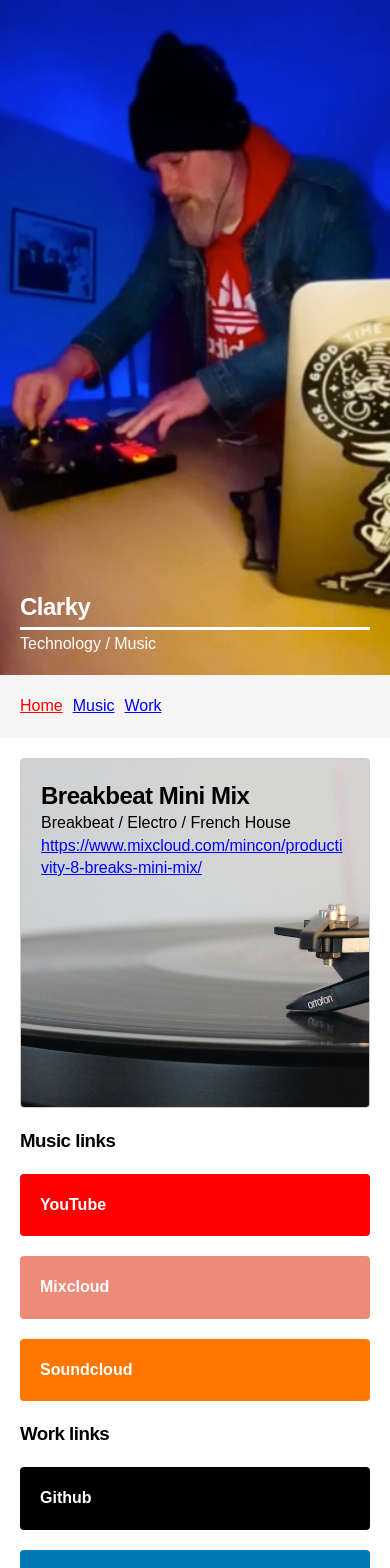
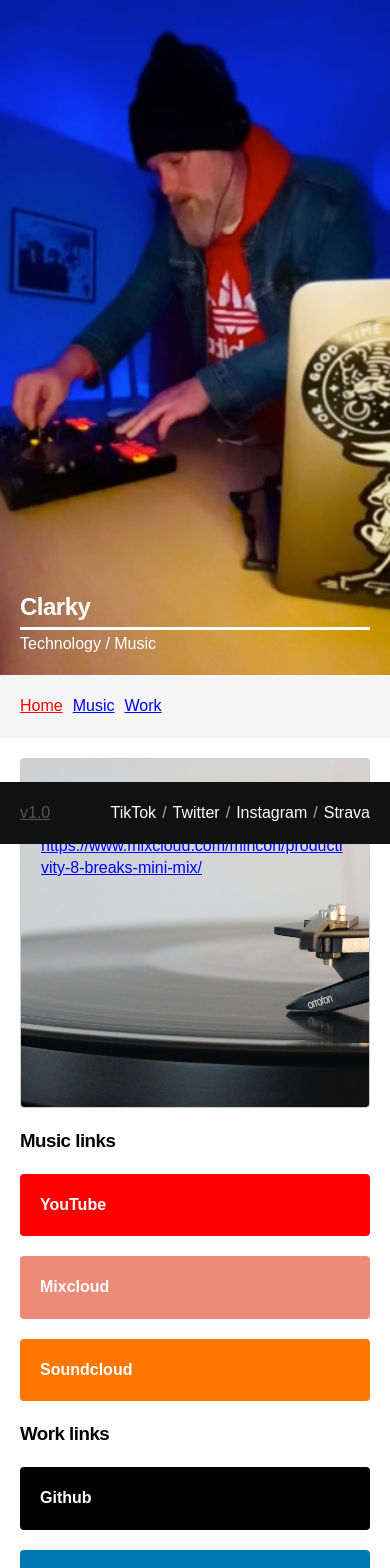
Before and after one commit to netotaku/clarky2, a Vue app: page / in a window 390 px wide. Shown: the top 1568 px of the page. Built offline with nearby package versions, Linux system fonts and the light colour scheme.

Commit message:
layout mobile

```diff
--- a/src/App.vue
+++ b/src/App.vue
@@ -88,7 +88,11 @@ export default{
 
     &__menu{
       padding: $gutter;
+      position: sticky;
+      z-index: 1;
+      top: 84px;
       @media (min-width:600px)  {
+        position: static;
       }
     }
 
@@ -96,6 +100,11 @@ export default{
       position: relative;
       padding: $gutter;
       height: 80vh;
+
+      position: sticky;
+      z-index: 1;
+      top: -440px;
+
       @media (min-width:600px)  {
         height: auto;
         width: 420px;
@@ -106,10 +115,12 @@ export default{
     &__content{
       position: relative;
       padding: $gutter;
+      margin-bottom: 62px;
       @media (min-width:600px)  {
         flex: 1 1 auto;
         overflow-y: auto;
         min-height: 0px;
+        margin-bottom: 0px;
       }
     }
 
@@ -176,6 +187,7 @@ export default{
   }
 
   .footer{
+    background: #111;
     color: #fff;
     a{
       color: #fff;
@@ -197,11 +209,20 @@ export default{
         }
       }
     }
-    // @media (min-width:600px)  {
-      display: flex;
-      align-items: center;
-      justify-content: space-between;
-    //}
+
+    display: flex;
+    align-items: center;
+    justify-content: space-between;
+
+    position: fixed;
+    bottom: 0px;
+    left: 0px;
+    right: 0px;
+
+    @media (min-width:600px) {
+      position: static;
+    }
+
   }
 
   .u{
```
